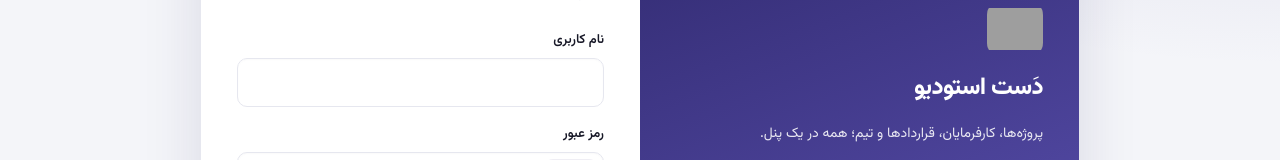
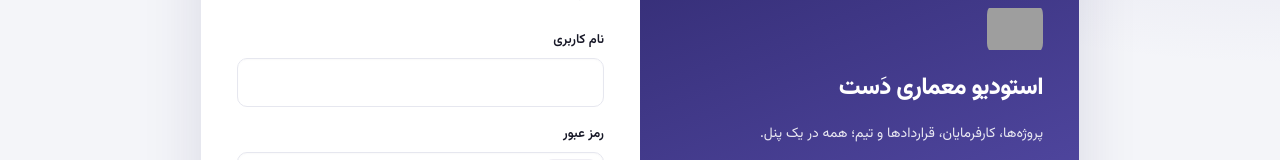
Before and after one commit to MarvX/crm-daftar, a website: page index.html in a window 1280 px wide. Shown: the part 271-431 px from the top of the page. Drawn offline with nearby package versions, Linux system fonts and the light colour scheme; grey boxes are pictures that could not be loaded.

Commit message:
chore: standardize studio branding

```diff
--- a/index.html
+++ b/index.html
@@ -3,13 +3,13 @@
 <head>
 <meta charset="UTF-8">
 <meta name="viewport" content="width=device-width, initial-scale=1, viewport-fit=cover">
-<title>دَست استودیو | ERP دفتر</title>
+<title>استودیو معماری دَست | ERP دفتر</title>
 <link rel="manifest" href="/manifest.json">
 <link rel="icon" href="https://s6.uupload.ir/files/logo_512_os2e.png" type="image/png">
 <meta name="theme-color" content="#342D73">
 <meta name="mobile-web-app-capable" content="yes">
 <meta name="apple-mobile-web-app-capable" content="yes">
-<meta name="apple-mobile-web-app-title" content="دَست استودیو">
+<meta name="apple-mobile-web-app-title" content="استودیو معماری دَست">
 <meta name="apple-mobile-web-app-status-bar-style" content="black-translucent">
 <link rel="apple-touch-icon" href="https://s6.uupload.ir/files/logo_512_os2e.png">
 <link rel="preconnect" href="https://fonts.googleapis.com">
@@ -859,8 +859,8 @@ body.dark .greeting-sticker{background:rgba(35,36,48,.76);border-color:rgba(255,
 <div id="login-screen">
   <div class="login-shell">
     <aside class="login-brand">
-      <img src="https://s6.uupload.ir/files/logo_512_os2e.png" alt="لوگوی دَست استودیو">
-      <h2>دَست استودیو</h2>
+      <img src="https://s6.uupload.ir/files/logo_512_os2e.png" alt="لوگوی استودیو معماری دَست">
+      <h2>استودیو معماری دَست</h2>
       <p>پروژه‌ها، کارفرمایان، قراردادها و تیم؛ همه در یک پنل.</p>
       <ul class="login-points">
         <li>ثبت ورود و خروج با یک کلیک یا QR دائمی</li>
@@ -923,7 +923,7 @@ body.dark .greeting-sticker{background:rgba(35,36,48,.76);border-color:rgba(255,
       <div class="content-page-heading">
         <div>
           <h1 id="content-page-title">داشبورد</h1>
-          <div class="content-page-subtitle">پنل مدیریت دَست استودیو <span>•</span> <span id="content-page-date"></span></div>
+          <div class="content-page-subtitle">پنل مدیریت استودیو معماری دَست <span>•</span> <span id="content-page-date"></span></div>
         </div>
         <div class="content-page-decoration" aria-hidden="true">✨</div>
       </div>
@@ -945,7 +945,7 @@ body.dark .greeting-sticker{background:rgba(35,36,48,.76);border-color:rgba(255,
     </div>
   </main>
   <footer class="app-footer">
-    <div class="footer-brand"><div class="footer-mark"><img src="https://s6.uupload.ir/files/logo_512_os2e.png" alt="لوگوی دَست استودیو" loading="lazy"></div><div><strong>دَست استودیو</strong><span>مدیریت یکپارچه دفتر</span></div></div>
+    <div class="footer-brand"><div class="footer-mark"><img src="https://s6.uupload.ir/files/logo_512_os2e.png" alt="لوگوی استودیو معماری دَست" loading="lazy"></div><div><strong>استودیو معماری دَست</strong><span>مدیریت یکپارچه دفتر</span></div></div>
     <div class="footer-meta"><span>برای کار روزمره ساخته شده</span><span>نسخه داخلی ERP</span></div>
   </footer>
 </div>
```
